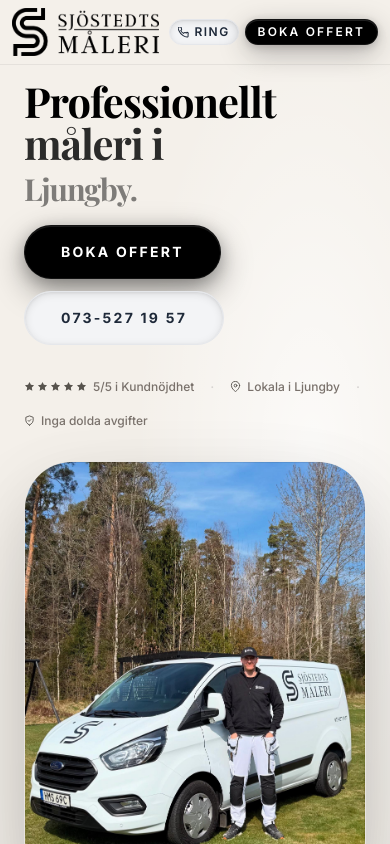
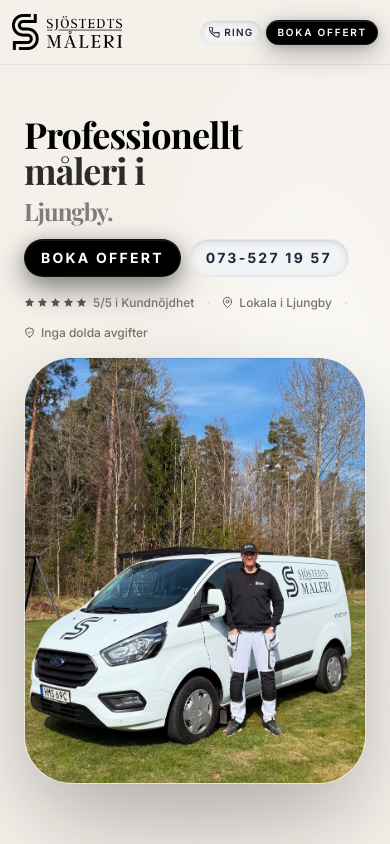
Before and after one commit to simonuidev-lang/sjostedts-maleri-live, a Next.js app: page / in a window 390 px wide. Shown: the top 844 px of the page. Built offline with nearby package versions, Linux system fonts and the light colour scheme; a web font is replaced by a local one.

Commit message:
Fixat responsive CTA och header overflow för 320px mätning

```diff
--- a/src/app/page.tsx
+++ b/src/app/page.tsx
@@ -131,7 +131,15 @@ const GridTexture = ({ size = 28 }: { size?: number }) => (
    REUSABLE PROJECT CARD COMPONENT
    – Each card manages its own open/active state independently.
 ═══════════════════════════════════════════════════════════════════════════════ */
-function ProjectCard({ card, delay = 0 }: { card: ProjectCardData; delay?: number }) {
+function ProjectCard({ card, delay = 0, index = 0 }: { card: ProjectCardData; delay?: number; index?: number }) {
+  /* Direction-based initial state: left | right | top */
+  const cardInitial =
+    index % 3 === 0
+      ? { x: -50, y: 0, opacity: 0 }
+      : index % 3 === 1
+      ? { x: 50, y: 0, opacity: 0 }
+      : { x: 0, y: -50, opacity: 0 };
+  const cardAnimate = { x: 0, y: 0, opacity: 1 };
   const [isOpen, setIsOpen] = useState(false);
   const [activeIdx, setActiveIdx] = useState<number | null>(null);
 
@@ -154,11 +162,11 @@ function ProjectCard({ card, delay = 0 }: { card: ProjectCardData; delay?: numbe
   if (card.singleImage) {
     return (
       <motion.div
-        initial={{ opacity: 0, y: 60 }}
-        whileInView={{ opacity: 1, y: 0 }}
+        initial={cardInitial}
+        whileInView={cardAnimate}
         viewport={VP}
         layoutId={`card-container-${card.id}`}
-        transition={SPRING}
+        transition={{ ...SPRING, delay }}
         className="relative flex flex-col select-none"
         style={{
           borderRadius: "1.75rem",
@@ -225,12 +233,12 @@ function ProjectCard({ card, delay = 0 }: { card: ProjectCardData; delay?: numbe
     <>
       {/* ── The card widget ── */}
       <motion.div
-        initial={{ opacity: 0, y: 60 }}
-        whileInView={{ opacity: 1, y: 0 }}
+        initial={cardInitial}
+        whileInView={cardAnimate}
         viewport={VP}
         layoutId={`card-container-${card.id}`}
         onClick={openCard}
-        transition={SPRING}
+        transition={{ ...SPRING, delay }}
         className="relative flex flex-col cursor-pointer select-none group"
         style={{
           borderRadius: "1.75rem",
@@ -593,26 +601,31 @@ function BentoGallerySection() {
 
       <div className="grid grid-cols-1 md:grid-cols-2 gap-5">
         {/* ── Row 1: Card 0 — Exteriör: Inglasad Altan, full width showstopper ── */}
+        {/* index 0 → slides in from left */}
         <div className="md:col-span-2">
-          <ProjectCard card={projectCards[0]} delay={0} />
+          <ProjectCard card={projectCards[0]} delay={0} index={0} />
         </div>
 
         {/* ── Row 2: Card 1 — Fasadmålning: Detalj & Helhet, full width showstopper ── */}
+        {/* index 1 → slides in from right */}
         <div className="md:col-span-2">
-          <ProjectCard card={projectCards[1]} delay={0.06} />
+          <ProjectCard card={projectCards[1]} delay={0.06} index={1} />
         </div>
 
         {/* ── Row 3: Cards 2 & 3 — Plattvätt & Trapprenovering side-by-side ── */}
+        {/* index 2 → slides in from top */}
         <div className="md:col-span-1">
-          <ProjectCard card={projectCards[2]} delay={0.12} />
+          <ProjectCard card={projectCards[2]} delay={0.12} index={2} />
         </div>
+        {/* index 3 → slides in from left (3 % 3 === 0) */}
         <div className="md:col-span-1">
-          <ProjectCard card={projectCards[3]} delay={0.18} />
+          <ProjectCard card={projectCards[3]} delay={0.18} index={3} />
         </div>
 
         {/* ── Row 4: Card 4 — Fasadmålning: Röd Trävilla, half width Before/After ── */}
+        {/* index 4 → slides in from right (4 % 3 === 1) */}
         <div className="md:col-span-1">
-          <ProjectCard card={projectCards[4]} delay={0.24} />
+          <ProjectCard card={projectCards[4]} delay={0.24} index={4} />
         </div>
       </div>
     </section>
@@ -654,17 +667,17 @@ export default function Home() {
           <img
             src="/logga.png"
             alt="Sjöstedts Måleri"
-            className="h-12 md:h-20 w-auto object-contain select-none flex-shrink-0"
+            className="h-9 sm:h-12 md:h-20 w-auto object-contain select-none shrink"
           />
 
           {/* CTA pill + phone — both visible on mobile, compact */}
-          <div className="flex items-center gap-1.5 md:gap-3 flex-shrink-0">
+          <div className="flex items-center gap-1 md:gap-4 shrink-0">
             {/* Phone — Concave neumorphic button */}
             <a
               href="tel:0735271957"
               id="nav-phone-btn"
               aria-label="Ring 073-527 19 57"
-              className="flex items-center gap-1.5 rounded-full px-2 py-1 md:px-5 md:py-2.5 text-xs font-semibold uppercase text-gray-800 bg-gray-100 border border-gray-200 transition-all duration-200 select-none"
+              className="flex items-center gap-1 md:gap-1.5 rounded-full px-2 py-1 md:px-5 md:py-2.5 text-[10px] md:text-xs font-semibold uppercase text-gray-800 bg-gray-100 border border-gray-200 transition-all duration-200 select-none"
               style={{
                 letterSpacing: "0.12em",
                 boxShadow: "inset 0 2px 6px rgba(0,0,0,0.10), inset 0 1px 2px rgba(0,0,0,0.06)",
@@ -693,7 +706,7 @@ export default function Home() {
               transition={{ duration: 1, ease, delay: 0.3 }}
               whileHover={{ scale: 1.06, boxShadow: "0 20px 48px rgba(0,0,0,0.36), 0 4px 12px rgba(0,0,0,0.22)" }}
               whileTap={{ scale: 0.96 }}
-              className="rounded-full bg-black text-white py-1 px-3 md:px-7 md:py-3 text-xs font-semibold uppercase cursor-pointer select-none transition-all duration-300 flex-shrink-0"
+              className="rounded-full bg-black text-white py-1 px-2.5 md:px-7 md:py-3 text-[10px] md:text-xs font-semibold uppercase cursor-pointer select-none transition-all duration-300 flex-shrink-0"
               style={{
                 letterSpacing: "0.18em",
                 boxShadow: "0 8px 28px rgba(0,0,0,0.28), 0 2px 8px rgba(0,0,0,0.18), inset 0 1px 0 rgba(255,255,255,0.12)",
@@ -729,7 +742,7 @@ export default function Home() {
             />
           </motion.div>
 
-          <div className="grid grid-cols-1 lg:grid-cols-2 gap-8 lg:gap-16 items-center max-w-7xl mx-auto px-6 md:px-12 w-full pt-4 pb-6 md:pt-8 md:pb-10">
+          <div className="grid grid-cols-1 lg:grid-cols-2 gap-4 lg:gap-16 items-center max-w-7xl mx-auto px-6 md:px-12 w-full pt-2 pb-4 md:pt-8 md:pb-10">
             {/* LEFT — Grounded Headline */}
             <motion.div
               initial={{ opacity: 0, x: -100 }}
@@ -741,16 +754,15 @@ export default function Home() {
                 initial={{ opacity: 0, y: 30 }}
                 animate={{ opacity: 1, y: 0 }}
                 transition={{ duration: 1.2, ease, delay: 0.1 }}
-                className="font-serif font-bold leading-none tracking-tight mb-5"
-                style={{ fontSize: "clamp(2.6rem, 5.5vw, 6.5rem)" }}
+                className="font-serif font-bold leading-none tracking-tight mb-3 md:mb-5 text-4xl md:text-6xl lg:text-[clamp(2.6rem,5.5vw,6.5rem)]"
               >
                 Professionellt
                 <br />
                 <span style={{ opacity: 0.82 }}>måleri i</span>
                 <br />
                 <span
-                  className="font-serif font-bold"
-                  style={{ fontSize: "clamp(1.9rem, 4.2vw, 4.2rem)", opacity: 0.48 }}
+                  className="font-serif font-bold text-2xl md:text-[clamp(1.9rem,4.2vw,4.2rem)]"
+                  style={{ opacity: 0.48 }}
                 >
                   Ljungby.
                 </span>
@@ -763,12 +775,12 @@ export default function Home() {
                 initial={{ opacity: 0, scale: 0.8 }}
                 animate={{ opacity: 1, scale: 1 }}
                 transition={{ duration: 1, ease, delay: 0.4 }}
-                className="flex flex-wrap items-center gap-3"
+                className="flex flex-row flex-wrap items-center gap-2 md:gap-3"
               >
                 {/* BOKA OFFERT — convex, pops OUT */}
                 <a
                   href="#offert"
-                  className="rounded-full bg-black text-white px-9 py-4 text-sm font-bold uppercase transition-all duration-300 hover:-translate-y-1 active:scale-95"
+                  className="rounded-full bg-black text-white px-4 py-2 text-sm md:text-sm md:px-9 md:py-4 font-bold uppercase transition-all duration-300 hover:-translate-y-1 active:scale-95"
                   style={{
                     letterSpacing: "0.16em",
                     boxShadow: "0 12px 32px rgba(0,0,0,0.38), 0 4px 16px rgba(0,0,0,0.22), 0 1px 0 rgba(255,255,255,0.1) inset",
@@ -791,7 +803,7 @@ export default function Home() {
                   href="tel:0735271957"
                   id="hero-phone-btn"
                   aria-label="Ring 073-527 19 57"
-                  className="rounded-full px-9 py-4 text-sm font-bold uppercase text-gray-800 bg-gray-100 border border-gray-200 transition-all duration-200 select-none active:scale-95"
+                  className="rounded-full px-4 py-2 text-sm md:text-sm md:px-9 md:py-4 font-bold uppercase text-gray-800 bg-gray-100 border border-gray-200 transition-all duration-200 select-none active:scale-95"
                   style={{
                     letterSpacing: "0.16em",
                     boxShadow: "inset 0 2px 8px rgba(0,0,0,0.10), inset 0 1px 3px rgba(0,0,0,0.07)",
@@ -814,7 +826,7 @@ export default function Home() {
                 initial={{ opacity: 0, y: 16 }}
                 animate={{ opacity: 1, y: 0 }}
                 transition={{ duration: 1, ease, delay: 0.65 }}
-                className="flex flex-wrap items-center gap-4 mt-8"
+                className="flex flex-wrap items-center gap-3 mt-4 md:mt-8"
               >
                 {/* 5-star row */}
                 <span className="text-xs text-stone-500 flex items-center gap-1.5">
@@ -857,8 +869,7 @@ export default function Home() {
               initial={{ opacity: 0, x: 100 }}
               animate={{ opacity: 1, x: 0 }}
               transition={{ duration: 1.5, ease, delay: 0.1 }}
-              className="relative w-full min-w-0"
-              style={{ aspectRatio: "4/5" }}
+              className="relative w-full min-w-0 aspect-[4/5] md:aspect-auto md:h-full md:min-h-[600px]"
             >
               <div
                 className="absolute inset-0 rounded-[3rem] overflow-hidden"
@@ -871,7 +882,7 @@ export default function Home() {
                 <img
                   src="/jonas.jpg"
                   alt="Jonas Sjöstedt Måleri"
-                  className="object-cover w-full h-full rounded-[2rem] shadow-xl"
+                  className="w-full h-full object-cover"
                 />
               </div>
             </motion.div>
```
